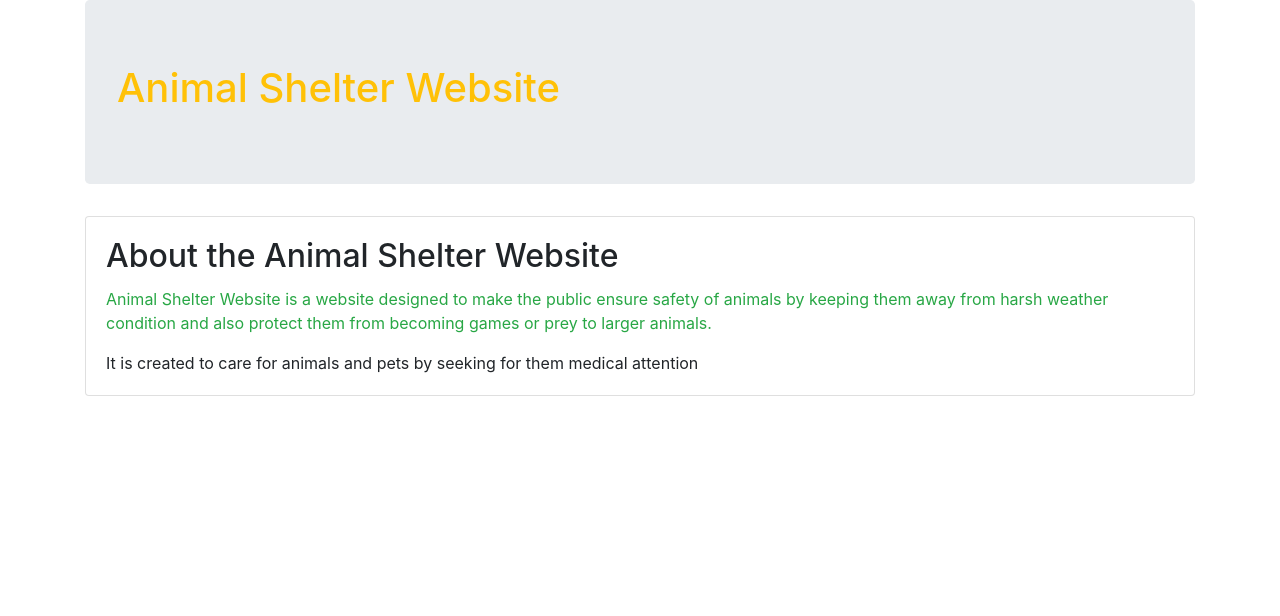
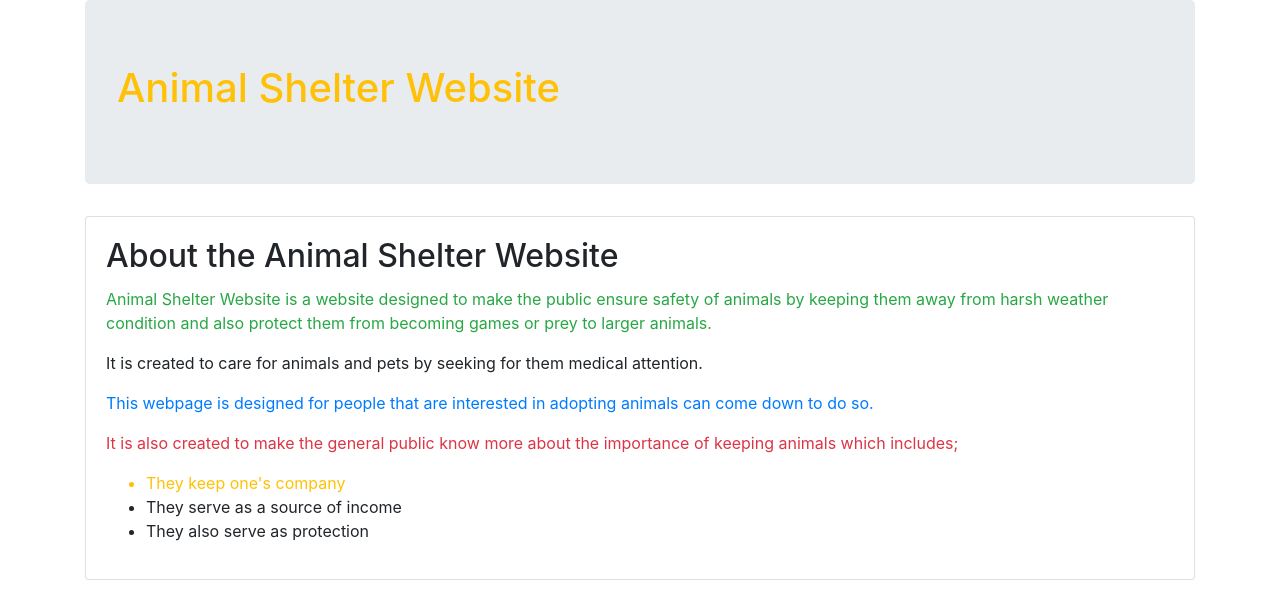
Before and after one commit to FatimahOlayiwola/animalwebsite, a plain HTML site: page index.html in a window 1280 px wide. Drawn offline with Linux system fonts and the light colour scheme.

Commit message:
Add styling with css and bootstrap

```diff
--- a/index.html
+++ b/index.html
@@ -18,7 +18,17 @@
   <h2 class="card-title">About the Animal Shelter Website</h2>
   <p class="text-success">Animal Shelter Website is a website designed to make the public ensure safety of animals by keeping them away from harsh weather condition and also protect them from becoming games or prey to larger animals.</p>
 
-  <p class="card-text" >It is created to care for animals and pets by seeking for them medical attention</p>
+  <p class="card-text" >It is created to care for animals and pets by seeking for them medical attention.</p>
+
+  <p class="text-primary">This webpage is designed for people that are interested in adopting animals can come down to do so.</p>
+
+  <p class="text-danger">It is also created to make the general public know more about the importance of keeping animals which includes;</p>
+
+  <ul>
+    <li class="text-warning">They keep one's company</li>
+    <li>They serve as a source of income</li>
+    <li>They also serve as protection</li>
+  </ul>
 </div>
 </body>
 </html>
```
